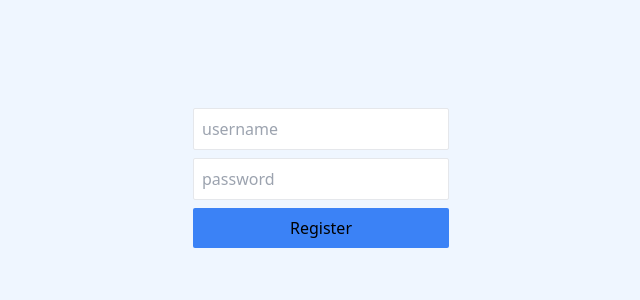
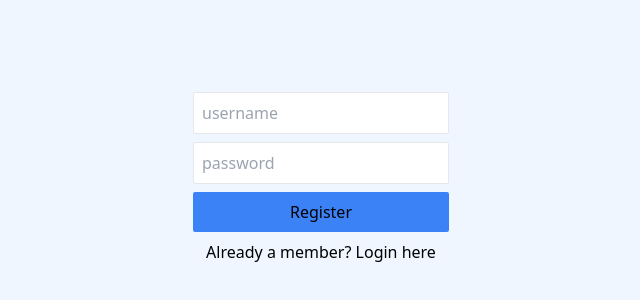
Before and after one commit to kbenavides1312/mern-chat, a React (Vite) app in the folder frontend/client/: page / in a window 1280 px wide. Shown: the part 222-522 px from the top of the page, without its empty margins (319-959 px from the left). Built offline with nearby package versions, Linux system fonts and the light colour scheme; no server answers.

Commit message:
Datos de inscripcion 3

```diff
--- a/frontend/client/src/Register.jsx
+++ b/frontend/client/src/Register.jsx
@@ -16,14 +16,18 @@ export default function Register() {
         <div className="bg-blue-50 h-screen flex items-center">
             <form className="w-64 mx-auto m-12" onSubmit={register}>
                 <input value={username}
-                 onChange={ev => setUsername(ev.target.value)}
+                  onChange={ev => setUsername(ev.target.value)}
                   type="text" placeholder="username"
                   className="block w-full rounded-sm p-2 mb-2 border"/>
                 <input value={password}
-                 onChange={ev => setPassword(ev.target.value)} type="password"
+                 onChange={ev => setPassword(ev.target.value)}
+                  type="password"
                   placeholder="password"
-                    className="block w-full rounded-sm p-2 mb-2 border"/>
+                  className="block w-full rounded-sm p-2 mb-2 border"/>
                 <button className="bg-blue-500 tex-white block w-full rounded-sm p-2">Register</button>
+                <div className="text-center mt-2">
+                  Already a member? <a href="">Login here</a>
+                </div>
             </form>
         </div>
     );
```
